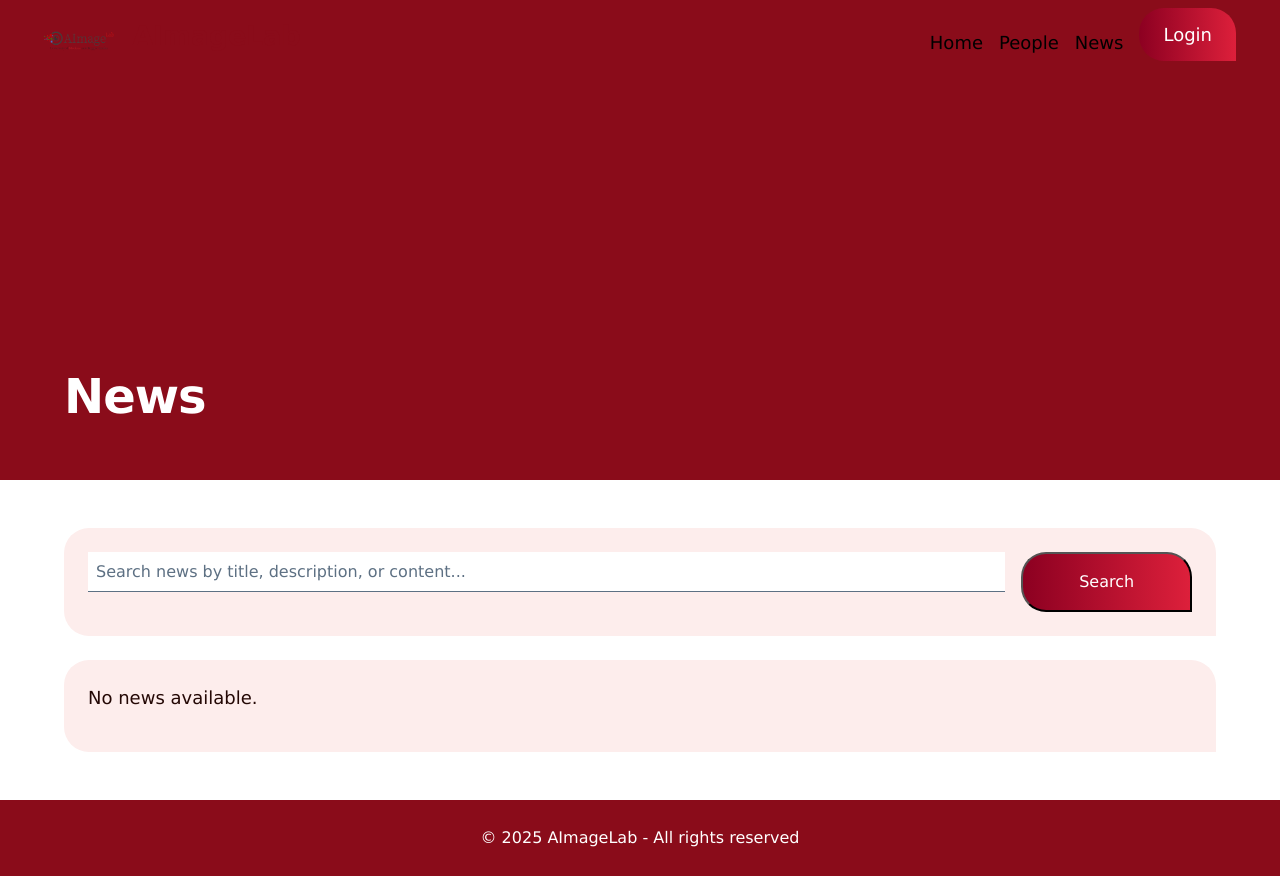
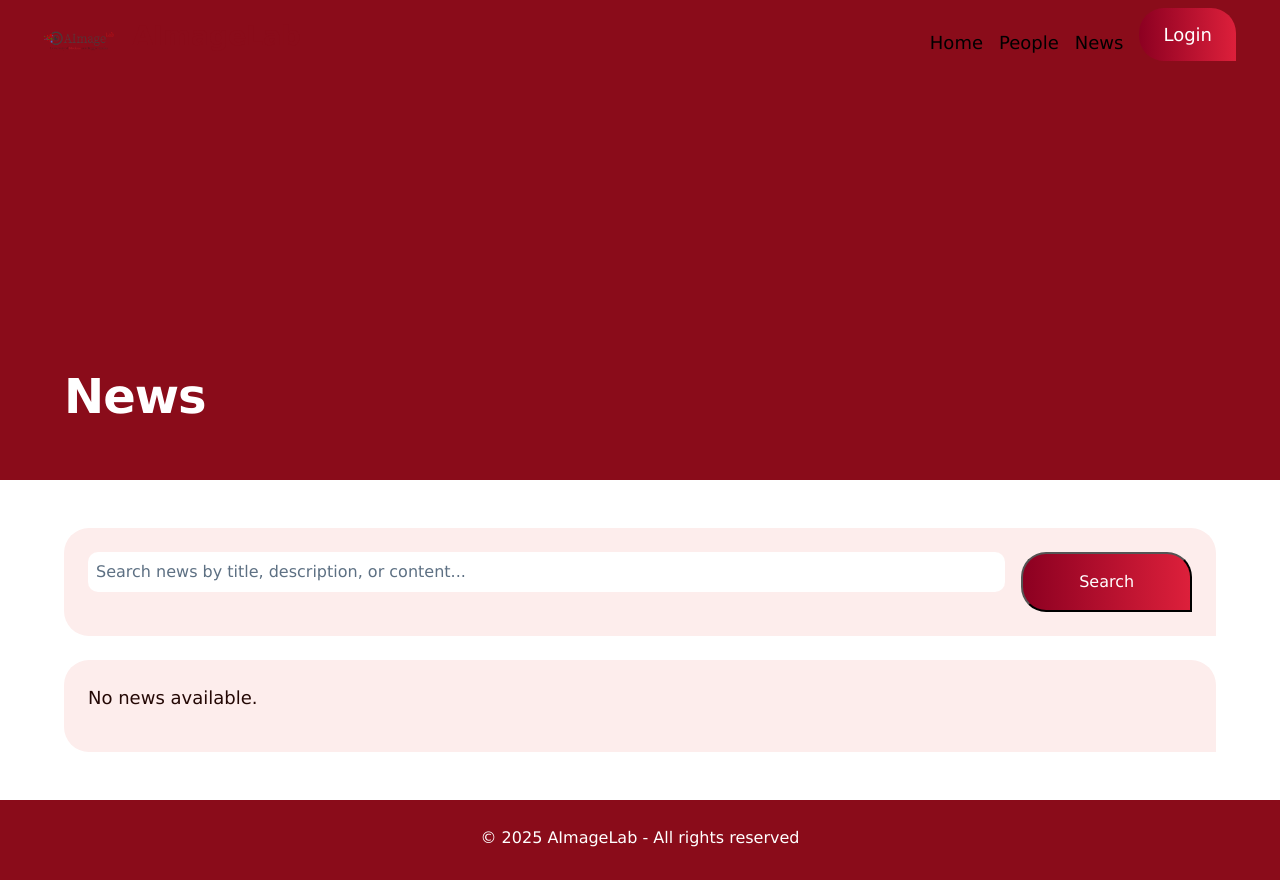
Before and after one commit to AImageLab-zip/aimagelab-website, a Django app: page /news/ in a window 1280 px wide. Run offline with Django 4.2, Linux system fonts and the light colour scheme; data that the repository does not hold is empty; parts of the project's set-up code (start-up, migrations or seed data) failed here and were passed over; some libraries are stand-ins or nearby versions.

Commit message:
minor aesthetics bugs

```diff
--- a/docker-site/main/static/main/css/styles.css
+++ b/docker-site/main/static/main/css/styles.css
@@ -162,10 +162,12 @@
   position: relative;
   flex-shrink: 0;
   height: 10vh;
+  margin-top: auto;
+  background-color: #8A0C1A;
 }
 
 .it-footer-main {
-  background-color: #8A0C1A;
+  background-color: unset;
   background-size: cover;
 }
 
@@ -194,6 +196,7 @@
   padding: 1rem 1.5rem;
   font-weight: 500;
   transition: all 0.3s ease;
+  text-decoration: none;
 }
 
 .red-btn:hover {
@@ -282,3 +285,12 @@
     display: flex;
   }
 }
+
+input {
+  border-radius: 10px;
+  border: none !important;
+}
+
+.form-control {
+  border-radius: 10px !important;
+}
--- a/docker-site/main/static/main/scss/styles.scss
+++ b/docker-site/main/static/main/scss/styles.scss
@@ -186,10 +186,12 @@
     position: relative;
     flex-shrink: 0;
     height: 10vh;
+    margin-top: auto;
+    background-color: $bordeaux-color;
 }
 
 .it-footer-main {
-    background-color: $bordeaux-color;
+    background-color: unset;
     background-size: cover;
 }
 
@@ -219,12 +221,14 @@
     padding: 1rem 1.5rem;
     font-weight: 500;
     transition: all 0.3s ease;
+    text-decoration: none;
 
     &:hover {
         box-shadow: 0 5px 15px rgba(140, 0, 33, 0.4);
         transform: translateY(-2px);
         color: $white-color;
     }
+
 }
 
 .custom-card {
@@ -303,3 +307,13 @@
         display: flex;
     }
 }
+
+
+input {
+    border-radius: 10px ;
+    border: none !important;
+}
+
+.form-control{
+    border-radius: 10px !important;
+}
--- a/docker-site/main/templates/main/news.html
+++ b/docker-site/main/templates/main/news.html
@@ -71,16 +71,12 @@
                     <span aria-hidden="true">&laquo; Previous</span>
                 </a>
             </li>
-            {% else %}
-            <li class="page-item disabled">
-                <span class="page-link rounded-object me-2">&laquo; Previous</span>
-            </li>
             {% endif %}
 
             {% for num in posts.paginator.page_range %}
                 {% if posts.number == num %}
                 <li class="page-item active">
-                    <span class="page-link rounded-object mx-1 bg-danger border-danger">{{ num }}</span>
+                    <span class="page-link rounded-object mx-1 bg-danger text-white">{{ num }}</span>
                 </li>
                 {% elif num > posts.number|add:'-3' and num < posts.number|add:'3' %}
                 <li class="page-item">
@@ -95,10 +91,6 @@
                     <span aria-hidden="true">Next &raquo;</span>
                 </a>
             </li>
-            {% else %}
-            <li class="page-item disabled">
-                <span class="page-link rounded-object ms-2">Next &raquo;</span>
-            </li>
             {% endif %}
         </ul>
         <p class="text-center title-black mt-3">
```
